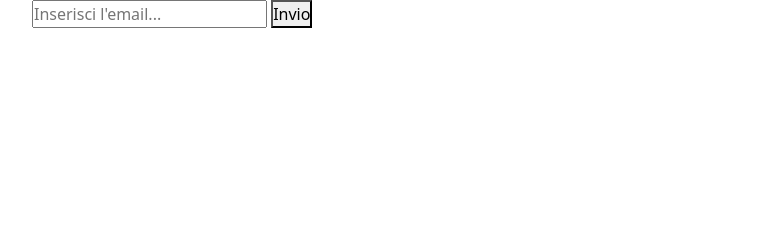
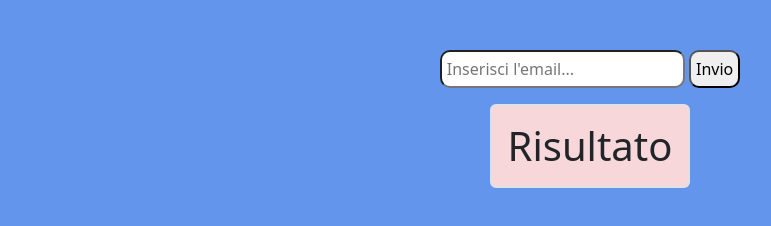
Before and after one commit to GiuseppeF11/js-mail-dadi, a plain HTML site: page js-mail/index.html in a window 1280 px wide. Shown: the whole page, without its empty margins (50-821 px from the left). Drawn offline with nearby package versions, Linux system fonts and the light colour scheme.

Commit message:
Aggiunte correzioni

```diff
--- a/js-dadi/css/style.css
+++ b/js-dadi/css/style.css
@@ -6,6 +6,23 @@
 }
 
 /* GENERAL */
+
+body {
+    padding: 50px 0;
+    background-color: darkslateblue;
+    color: white;
+}
+
+button {
+    border-radius: 10px;
+    padding: 5px;
+    margin-bottom: 10px;
+}
+
+p {
+    width: 50px;
+    border-radius: 50px;
+}
 
 
 
--- a/js-mail/css/style.css
+++ b/js-mail/css/style.css
@@ -6,6 +6,15 @@
 }
 
 /* GENERAL */
+body {
+    padding: 50px 0;
+    background-color: cornflowerblue;
+}
+
+button , input {
+    border-radius: 10px;
+    padding: 5px;
+}
 
 
 
--- a/js-mail/index.html
+++ b/js-mail/index.html
@@ -17,8 +17,18 @@
 
 <body>
         <div class="container">
-                <input type="email" placeholder="Inserisci l'email...">
-                <button id="sendButton">Invio</button>
+                <div class="row justify-content-center mb-3">
+                        <div class="col-auto">
+                                <input type="email" placeholder="Inserisci l'email...">
+                                <button id="sendButton">Invio</button>
+                        </div>
+                </div>
+
+                <div class="row justify-content-center mb-3">
+                        <div class="col-auto">
+                                <h1 class="bg-danger-subtle border border-2 rounded-2 p-3">Risultato</h1>
+                        </div>
+                </div>
         </div>
 
         <!-- BOOTSTRAP JS -->
--- a/js-mail/js/scripts.js
+++ b/js-mail/js/scripts.js
@@ -7,23 +7,47 @@
 --- stampa 'puoi entrare'
 4)ALTRIMENTi
 --- stampa 'puoi entrare'
-
 */
 
 const sendButton = document.getElementById('sendButton');
 
-const emailValid = ['forza@inter.com' , 'forza@milan.com' , 'forza@napoli.com', 'forza@lazio.com'];
+const emailValid = [
+    'forza@inter.com' ,
+    'forza@milan.com' ,
+    'forza@napoli.com',
+    'forza@lazio.com'
+];
 console.log(emailValid);
 
 sendButton.addEventListener ('click', function() {
     const myEmail = document.querySelector('input').value;
     console.log('myEmail ', myEmail, typeof myEmail);
 
+    let result = document.querySelector('h1');
+
     if (emailValid.includes(myEmail)){
-        console.log('PUOI ENTRARE')
+        result.innerHTML = 'PUOI ENTRARE';
+        console.log('PUOI ENTRARE');
     }
 
     else {
-        console.log('NON PUOI ENTRARE')
+        result.innerHTML = 'NON PUOI ENTRARE';
+        console.log('NON PUOI ENTRARE');
     }
 })
+
+
+// ALTERNATIVA COL FOR
+
+
+/* for (let i = 0; i < emailValid.length; i++) {
+    console.log(i, emailValid[i]);
+
+    if (emailValid[i] == userEmail) {
+        alert('ENTRI')
+    }
+
+    else {
+        alert('NON PENSO PROPRIO')
+    }
+} */
```
Also changed, not shown: js-dadi/index.html (+2 -2 lines), js-dadi/js/scripts.js (+7 -5 lines).
